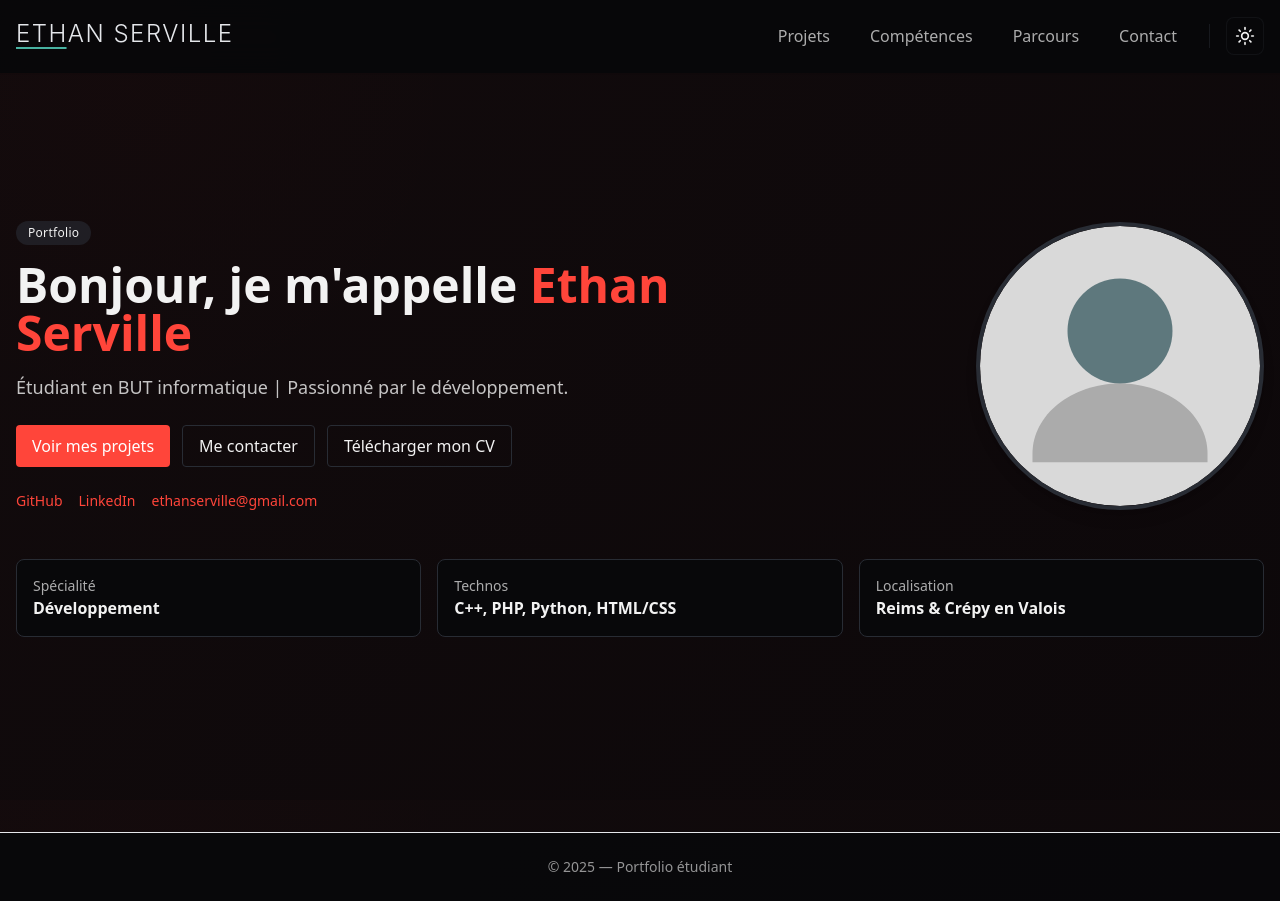
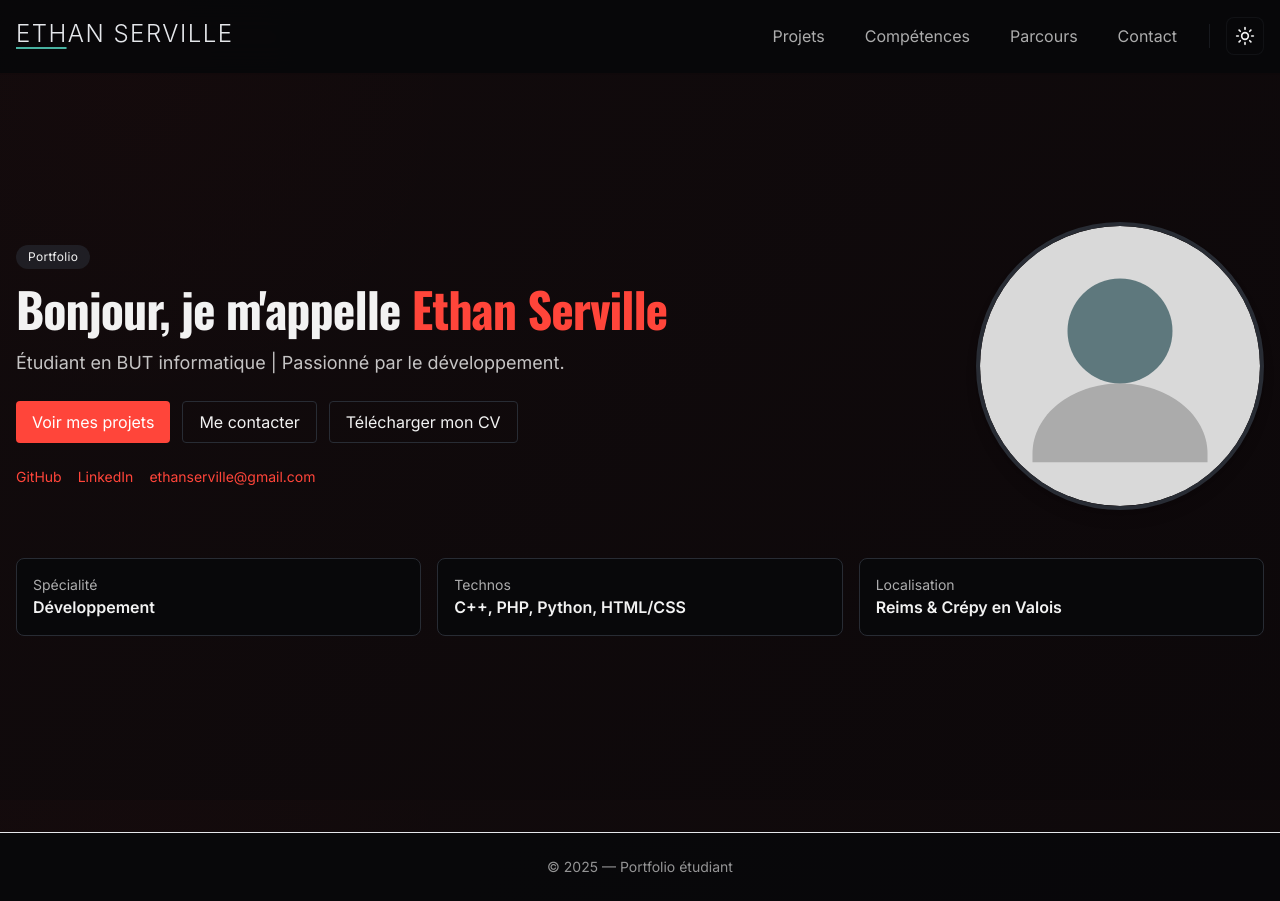
Before and after one commit to EthanS0107/portfolios, a Next.js app: page / in a window 1280 px wide. Built offline with nearby package versions, Linux system fonts and the light colour scheme.

Commit message:
modification de la font

```diff
--- a/app/globals.css
+++ b/app/globals.css
@@ -1,3 +1,4 @@
+@import url("https://fonts.googleapis.com/css2?family=Inter:wght@300;400;600;700&family=Oswald:wght@400;600;700&display=swap");
 @import "tailwindcss/base";
 @import "tailwindcss/components";
 @import "tailwindcss/utilities";
@@ -12,6 +13,10 @@
     --color-brand-surface: 255 255 255;
     --color-brand-surface-2: 250 250 250;
     --color-brand-success: 22 163 74;
+    /* Fonts */
+    --font-sans: "Inter", system-ui, -apple-system, "Segoe UI", Roboto,
+      "Helvetica Neue", Arial;
+    --font-display: "Oswald", "Helvetica Neue", Arial, sans-serif;
   }
   .dark {
     /* Dark theme: rouge / noir - style moto */
@@ -45,8 +50,19 @@
       );
     -webkit-font-smoothing: antialiased;
     -moz-osx-font-smoothing: grayscale;
+    font-family: var(--font-sans);
     min-height: 100vh;
     transition: background-color 0.3s ease, color 0.3s ease;
+  }
+
+  /* Headings use display font */
+  h1,
+  h2,
+  h3,
+  h4,
+  h5 {
+    font-family: var(--font-display);
+    letter-spacing: -0.02em;
   }
 
   a {
--- a/tailwind.config.cjs
+++ b/tailwind.config.cjs
@@ -30,6 +30,10 @@ module.exports = {
         center: true,
         padding: "1rem",
       },
+      fontFamily: {
+        sans: ["Inter", "ui-sans-serif", "system-ui"],
+        display: ["Oswald", "ui-serif", "serif"],
+      },
     },
   },
   plugins: [],
```
